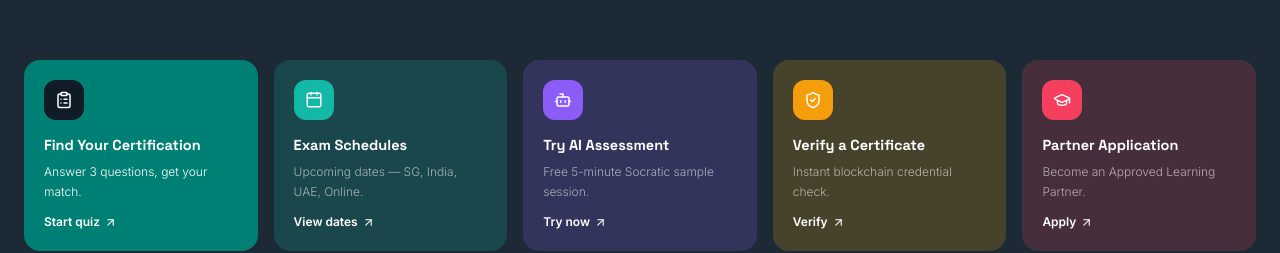
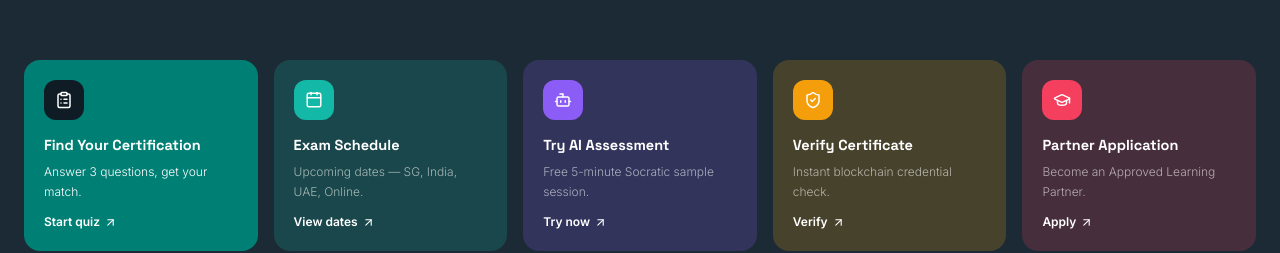
Before and after one commit to iicfeglobal-create/IICFE, a React (Vite) app: page / in a window 1280 px wide. Shown: the part 1320-1573 px from the top of the page. Built offline with nearby package versions, Linux system fonts and the light colour scheme.

Commit message:
Update QuickLinks.jsx

```diff
--- a/src/components/sections/QuickLinks.jsx
+++ b/src/components/sections/QuickLinks.jsx
@@ -22,7 +22,7 @@ const cards = [
   },
   {
     icon: Calendar,
-    title: "Exam Schedules",
+    title: "Exam Schedule",
     desc: "Upcoming dates — SG, India, UAE, Online.",
     cta: "View dates",
     bg: "bg-teal-500/20",
@@ -46,7 +46,7 @@ const cards = [
   },
   {
     icon: ShieldCheck,
-    title: "Verify a Certificate",
+    title: "Verify Certificate",
     desc: "Instant blockchain credential check.",
     cta: "Verify",
     bg: "bg-amber-500/20",
```
